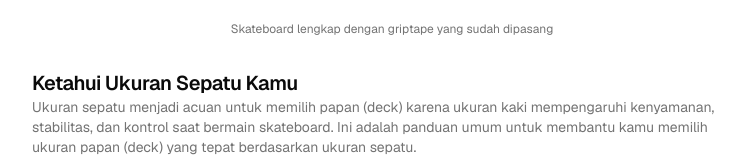
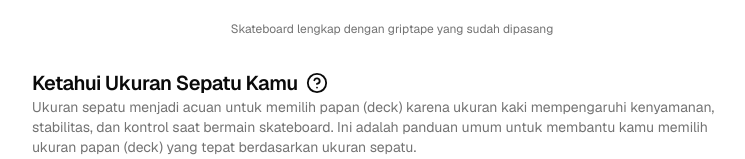
Before and after one commit to rikyfahrian/startskateboarding, a Next.js app: page / in a window 1280 px wide. Shown: the part 191-350 px from the top of the page, without its empty margins (248-993 px from the left). Built offline with nearby package versions, Linux system fonts and the light colour scheme.

Commit message:
fix: add icon question

```diff
--- a/src/app/feature/size.tsx
+++ b/src/app/feature/size.tsx
@@ -5,7 +5,7 @@
 import { useMemo, useState } from "react";
 import { Card, CardContent } from "../../components/ui/card";
 import { shoeSizes, WheelsTypes } from "../utils/data";
-import { Info } from "lucide-react";
+import { CircleQuestionMark, Info } from "lucide-react";
 import { cn } from "../../lib/utils";
 import Link from "next/link";
 import {
@@ -38,8 +38,8 @@ export default function SkateboardDeckFinder() {
   return (
     <div className="flex flex-col self-center gap-6 max-w-3xl p-3 sm:p-6 w-full">
       <div>
-        <h2 className="tracking-tight font-semibold text-lg flex flex-col sm:text-xl">
-          Ketahui Ukuran Sepatu Kamu
+        <h2 className="tracking-tight font-semibold text-lg flex gap-2 sm:text-xl">
+          Ketahui Ukuran Sepatu Kamu <CircleQuestionMark size={22} className="self-center" />
         </h2>
         <p className="text-sm text-muted-foreground">
           Ukuran sepatu menjadi acuan untuk memilih papan (deck) karena ukuran kaki mempengaruhi
```
